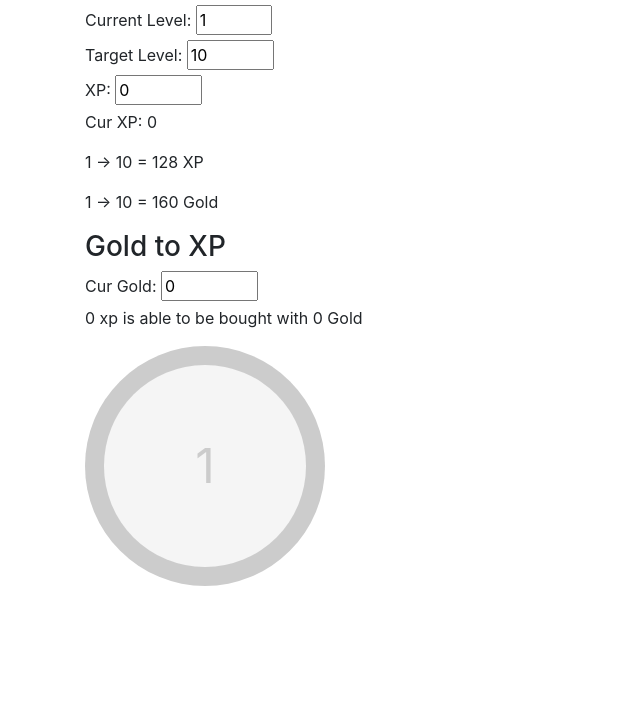
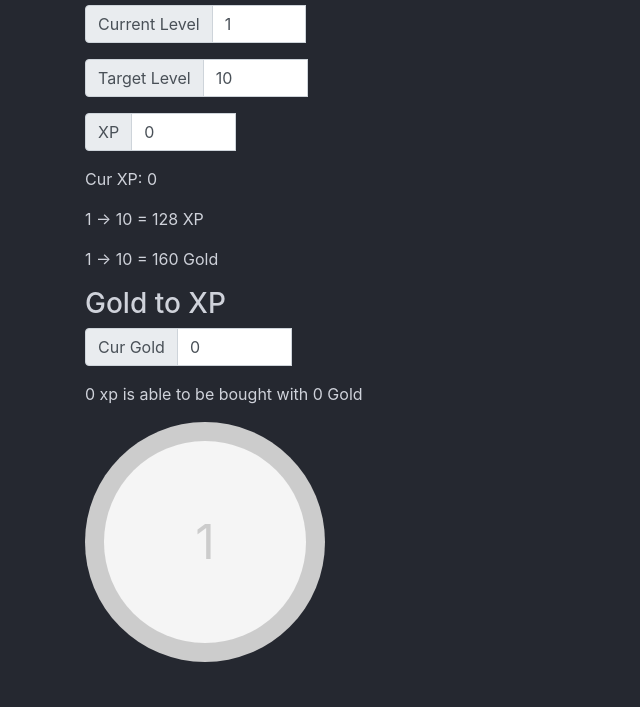
Before and after one commit to NickJordan289/UnderlordsCalculator, a plain HTML site: page index.html in a window 1280 px wide. Shown: the part 93-800 px from the top of the page, without its empty margins (0-640 px from the left). Drawn offline with nearby package versions, Linux system fonts and the light colour scheme.

Commit message:
Fixed linking to main.css, updated input styling

```diff
--- a/index.html
+++ b/index.html
@@ -6,7 +6,7 @@
     <meta http-equiv="X-UA-Compatible" content="ie=edge">
     <title>Underlords Calculator</title>
     <link rel="stylesheet" href="https://stackpath.bootstrapcdn.com/bootstrap/4.3.1/css/bootstrap.min.css" integrity="sha384-ggOyR0iXCbMQv3Xipma34MD+dH/1fQ784/j6cY/iJTQUOhcWr7x9JvoRxT2MZw1T" crossorigin="anonymous">
-    <style href="main.css"></style>
+    <link rel="stylesheet" href="main.css">
     <link rel="stylesheet" href="css/circle.css">
 </head>
 <body>
@@ -14,15 +14,30 @@
         <h1> Underlords Calculator</h1>
 
         <h3>Gold Required</h3>
-        <label for="in1">Current Level: </label>
-        <input id="in1" type="number" min="1" max="9" value="1"/>
-        <br>
-        <label for="in2">Target Level: </label>
-        <input id="in2" type="number" min="2" max="10" value="10"/>
-        <br>
-        <label for="in3">XP: </label>
-        <input id="in3" type="number" min="0" max="40" value="0"/>
-        <br>
+        <div class="input-group mb-3">
+            <div class="input-group-prepend">
+                <span class="input-group-text" id="inputGroup-sizing-default">Current Level</span>
+            </div>
+            <div class="col-xs-2">
+                <input id="in1" type="number" type="number" min="1" max="9" value="1" class="form-control rounded-0" aria-label="Sizing example input" aria-describedby="inputGroup-sizing-default">
+            </div>
+        </div>
+        <div class="input-group mb-3">
+            <div class="input-group-prepend">
+                <span class="input-group-text" id="inputGroup-sizing-default">Target Level</span>
+            </div>
+            <div class="col-xs-2">
+                <input id="in2" type="number" min="2" max="10" value="10" class="form-control rounded-0" aria-label="Sizing example input" aria-describedby="inputGroup-sizing-default">
+            </div>
+        </div>
+        <div class="input-group mb-3">
+            <div class="input-group-prepend">
+                <span class="input-group-text" id="inputGroup-sizing-default">XP</span>
+            </div>
+            <div class="col-xs-2">
+                    <input id="in3" type="number" min="0" max="40" value="0" class="form-control rounded-0" aria-label="Sizing example input" aria-describedby="inputGroup-sizing-default">
+            </div>
+        </div>
 
         <p id="cur_xp">Cur XP: 0</p>
         <p id="xp_result">1 -> 10 = 128 XP</p>
@@ -30,9 +45,14 @@
 
         <h3>Gold to XP</h3>
 
-        <label for="in4">Cur Gold: </label>
-        <input id="in4" type="number" min="0" max="100" value="0"/>
-        <br>
+        <div class="input-group mb-3">
+            <div class="input-group-prepend">
+                <span class="input-group-text" id="inputGroup-sizing-default">Cur Gold</span>
+            </div>
+            <div class="col-xs-2">
+                <input id="in4" type="number" min="0" max="100" value="0" class="form-control rounded-0" aria-label="Sizing example input" aria-describedby="inputGroup-sizing-default">
+            </div>
+        </div>
 
         <p id="xp_from_gold_result">0 xp is able to be bought with 0 Gold</p>
 
```
